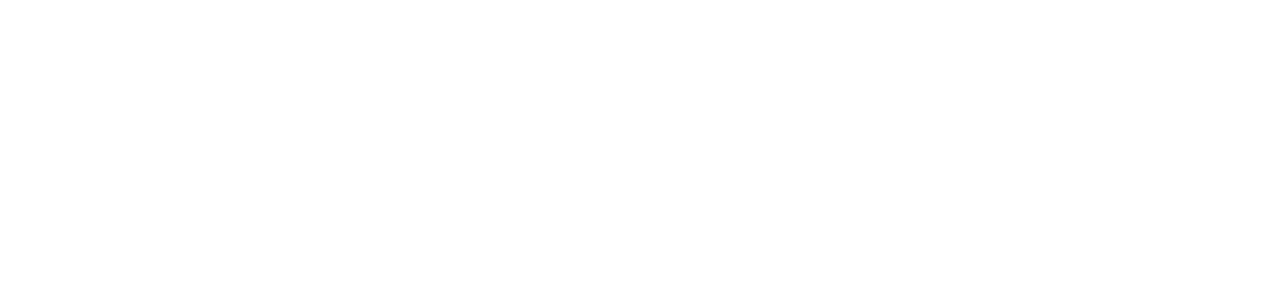
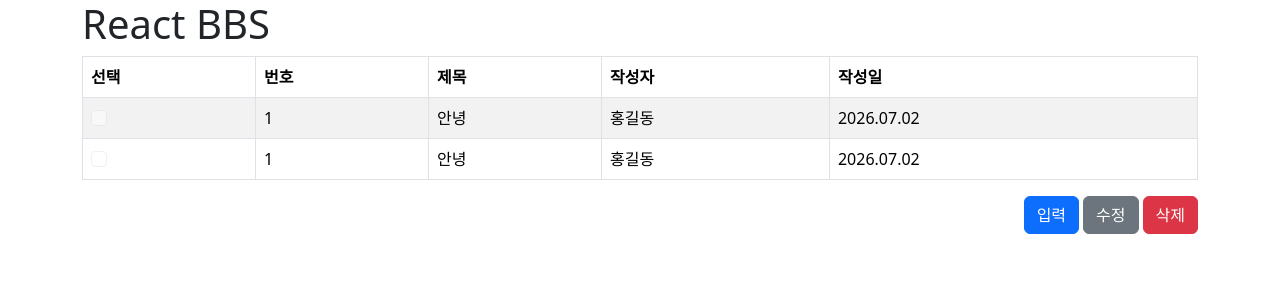
Before and after one commit to bohem026/note-react-reactbbs, a React (Vite) app in the folder react-simple-bbs/: page / in a window 1280 px wide. Shown: the top 300 px of the page. Built offline with nearby package versions, Linux system fonts and the light colour scheme.

Commit message:
feat: add BoardList component with Bootstrap styling and update dependencies

```diff
--- a/react-simple-bbs/package.json
+++ b/react-simple-bbs/package.json
@@ -10,7 +10,9 @@
     "preview": "vite preview"
   },
   "dependencies": {
+    "bootstrap": "^5.3.8",
     "react": "^19.2.7",
+    "react-bootstrap": "^2.10.10",
     "react-dom": "^19.2.7"
   },
   "devDependencies": {
--- a/react-simple-bbs/src/App.jsx
+++ b/react-simple-bbs/src/App.jsx
@@ -1,7 +1,14 @@
+import 'bootstrap/dist/css/bootstrap.min.css';
 import './App.css';
+import BoardList from './components/BoardList';
 
 function App() {
-  return;
+  return (
+    <div className="container">
+      <h1>React BBS</h1>
+      <BoardList />
+    </div>
+  );
 }
 
 export default App;
--- /dev/null
+++ b/react-simple-bbs/src/components/BoardList.jsx
@@ -0,0 +1,46 @@
+import Table from 'react-bootstrap/Table';
+import Button from 'react-bootstrap/Button';
+import Form from 'react-bootstrap/Form';
+
+export default function BoardList() {
+  return (
+    <>
+      <Table striped bordered hover>
+        <thead>
+          <tr>
+            <th>선택</th>
+            <th>번호</th>
+            <th>제목</th>
+            <th>작성자</th>
+            <th>작성일</th>
+          </tr>
+        </thead>
+        <tbody>
+          <tr>
+            <td>
+              <Form.Check disabled />
+            </td>
+            <td>1</td>
+            <td>안녕</td>
+            <td>홍길동</td>
+            <td>2026.07.02</td>
+          </tr>
+          <tr>
+            <td>
+              <Form.Check disabled />
+            </td>
+            <td>1</td>
+            <td>안녕</td>
+            <td>홍길동</td>
+            <td>2026.07.02</td>
+          </tr>
+        </tbody>
+      </Table>
+      <div className="d-flex gap-1 justify-content-end">
+        <Button variant="primary">입력</Button>
+        <Button variant="secondary">수정</Button>
+        <Button variant="danger">삭제</Button>
+      </div>
+    </>
+  );
+}
```
Also changed, not shown: 1 other file (tests, documents, lock files or other folders).
